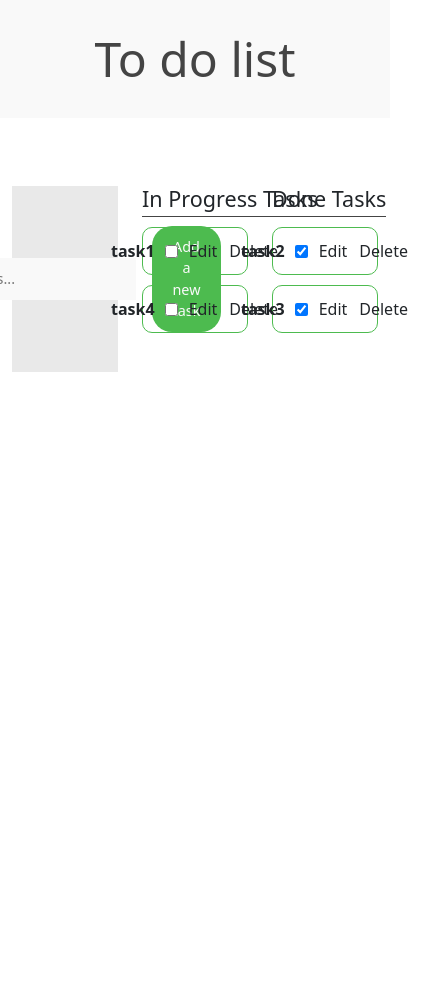
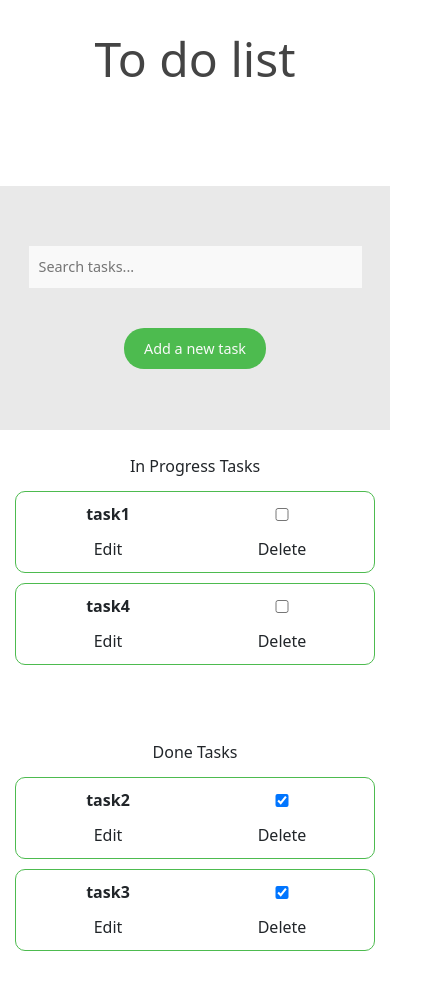
Before and after one commit to mehdimoosavi7/to-do-list, a React (Create React App) app: page / in a window 390 px wide. Shown: the top 990 px of the page, 430 px wide, since content can reach past the window. Built offline with nearby package versions, Linux system fonts and the light colour scheme.

Commit message:
style converted to sass

```diff
--- a/package.json
+++ b/package.json
@@ -9,7 +9,9 @@
     "bootstrap": "^5.3.1",
     "react": "^18.2.0",
     "react-dom": "^18.2.0",
-    "react-scripts": "^2.1.3",
+    "react-scripts": "^5.0.1",
+    "sass": "^1.66.1",
+    "sass-loader": "^13.3.2",
     "web-vitals": "^2.1.4"
   },
   "scripts": {
--- a/src/App.js
+++ b/src/App.js
@@ -1,5 +1,5 @@
 import React  from 'react';
-import "./App.css";
+import "./App.scss";
 import { useState } from "react";
 import Search from "./components/Search";
 import Task from "./components/Task";
@@ -78,10 +78,10 @@ function App() {
           <h2 className='to-do-title'>To do list</h2>
         </div>
         <div className="row">
-          <Editbox action={"Add Task"} text={"Add"} Func={tasks.find(t => t.id === editBoxState.editId) ? updateTask : addTask} hideEditBox={hideEditBox} isVisible={editBoxState.isVisible} task={tasks.find(t => t.id === editBoxState.editId) ? tasks[editBoxState.editId-1] : ""}/>
+          <Editbox Func={tasks.find(t => t.id === editBoxState.editId) ? updateTask : addTask} hideEditBox={hideEditBox} isVisible={editBoxState.isVisible} task={tasks.find(t => t.id === editBoxState.editId) ? tasks[editBoxState.editId-1] : ""}/>
         </div>
         <div className="row content">
-          <div className="col-4">
+          <div className="col-12 col-md-4">
             <div className='sidebar'>
               <Search value={value} func={(e) => setValue(e.target.value)} />
               <button className="add-btn" id="addButton" onClick={showEditBox}>
@@ -89,29 +89,27 @@ function App() {
               </button>
             </div>
           </div>
-          <div className="col-4">
+          <div className="col-12 col-sm-6 col-md-4">
             <h4 className="title">In Progress Tasks</h4>
             <div className="tasks">
               {tasks.filter(item => {
-                if(!value) return true
-                if(item.name.includes(value)){
+                if(!value || item.name.includes(value)){
                   return true
                 }
               }).map((i, v) =>
-                !i.done && <Task key={i.id} name={i.name} done={i.done} deleteFunc={() => {removeTask(i.id)}} editFunc={() => {showEditBox(i.id, i.name)}} state={i.done ? true : false} checkFunc={() => {checkTask(i.id)}}/>
+                !i.done && <Task key={i.id} name={i.name} deleteFunc={() => {removeTask(i.id)}} editFunc={() => {showEditBox(i.id, i.name)}} state={i.done ? true : false} checkFunc={() => {checkTask(i.id)}}/>
               )}
             </div>
           </div>
-          <div className="col-4">
+          <div className="col-12 col-sm-6 col-md-4">
             <h4 className="title">Done Tasks</h4>
             <div className="tasks">
               {tasks.filter(item => {
-                if(!value) return true
-                if(item.name.includes(value)){
+                if(!value || item.name.includes(value)){
                   return true
                 }
               }).map((i, v) =>
-                i.done && <Task key={i.id} name={i.name} done={i.done} deleteFunc={() => {removeTask(i.id)}} editFunc={() => {showEditBox(i.id,i.name)}} state={i.done ? true : false} checkFunc={() => {checkTask(i.id)}} />
+                i.done && <Task key={i.id} name={i.name} deleteFunc={() => {removeTask(i.id)}} editFunc={() => {showEditBox(i.id,i.name)}} state={i.done ? true : false} checkFunc={() => {checkTask(i.id)}} />
               )}
             </div>
           </div>
--- a/src/index.css
+++ /dev/null
@@ -1,116 +0,0 @@
-body {
-  margin: 0;
-  font-family: -apple-system, BlinkMacSystemFont, 'Segoe UI', 'Roboto', 'Oxygen',
-    'Ubuntu', 'Cantarell', 'Fira Sans', 'Droid Sans', 'Helvetica Neue',
-    sans-serif;
-  -webkit-font-smoothing: antialiased;
-  -moz-osx-font-smoothing: grayscale;
-  width: 100vw;
-  height: 100vh;
-}
-
-body{
-  width: 100vw;
-  height: 100vh;
-}
-.sidebar{
-  display: flex;
-  justify-content: center;
-  align-items: center;
-  padding: 40px 10px;
-  gap: 1rem;
-  background-color: #e9e9e9;
-  height: auto;
-  min-height: 150px;
-}
-.to-do-title{
-  font-size: 3rem;
-  color: #444;
-  padding-block: 30px;
-  background-color: #f9f9f9;
-}
-
-code {
-  font-family: source-code-pro, Menlo, Monaco, Consolas, 'Courier New',
-    monospace;
-}
-.content{
-  height: 100vh;
-}
-.editBox{
-  visibility: hidden;
-  padding-block: 30px;
-  display: flex;
-  justify-content: center;
-  align-items: center;
-  gap: 10px;
-  height: 0;
-}
-.editBox.show{
-  visibility: visible;
-  height: auto;
-}
-.editBox > *{
-  min-width: 150px;
-  padding: 5px 10px;
-  border-radius: 5px;
-  border: 1px solid #175a18;
-}
-
-button{
-  border: none;
-  box-shadow: none;
-  background-color: #4dbb4f;
-  color: #f9f9f9;
-  width: max-content;
-  display: flex;
-  justify-content: center;
-  align-items: center;
-  border-radius: 20px !important;
-  margin: auto;
-  padding: 10px 20px;
-  font-size: .9rem !important;
-}
-button:hover{
-  color: #444;
-  font-weight: bold;
-}
-.searchText{
-  padding-inline: 10px;
-  font-size: .9rem !important;
-  border: none;
-  background-color: #f9f9f9;
-  padding: 10px;
-}
-.title{
-  border-bottom: 1px solid #444;
-  padding-bottom: 5px;
-  width: max-content;
-  margin: auto;
-}
-.tasks{
-  padding-top: 10px;
-}
-.task{
-  padding: 10px;
-  display: flex;
-  align-items: center;
-  justify-content: center;
-  gap: 10px;
-  border: 1px solid #4dbb4f;
-  margin-bottom: 10px;
-  border-radius: 10px;
-}
-.task-check,
-.edt-task,
-.rmv-task{
-  cursor: pointer;
-  border: 1px solid transparent;
-}
-:is(.edt-task,
-.rmv-task):hover{
-  border-bottom: 1px solid #444;
-}
-.task-name{
-  font-weight: 600;
-}
--- a/src/index.js
+++ b/src/index.js
@@ -1,6 +1,7 @@
 import React from 'react';
 import ReactDOM from 'react-dom/client';
-import './index.css';
+import './index.scss';
+import './scss/style.scss'
 import App from './App';
 import reportWebVitals from './reportWebVitals';
 import 'bootstrap/dist/css/bootstrap.css'
--- /dev/null
+++ b/src/scss/style.scss
@@ -0,0 +1,169 @@
+html {
+  max-width: 100%;
+  overflow: hidden auto;
+}
+
+body {
+  margin: 0;
+  font-family: -apple-system, BlinkMacSystemFont, "Segoe UI", "Roboto", "Oxygen",
+    "Ubuntu", "Cantarell", "Fira Sans", "Droid Sans", "Helvetica Neue",
+    sans-serif;
+  -webkit-font-smoothing: antialiased;
+  -moz-osx-font-smoothing: grayscale;
+  max-width: 100%;
+  height: 100%;
+  overflow: hidden auto;
+}
+
+.sidebar {
+  display: flex;
+  justify-content: center;
+  align-items: center;
+  flex-direction: column;
+  padding: 40px 10px;
+  gap: 1rem;
+  background-color: #e9e9e9;
+  height: auto;
+  min-height: 150px;
+}
+
+.to-do-title {
+  font-size: 3rem;
+  color: #444;
+  padding-block: 30px;
+}
+
+code {
+  font-family: source-code-pro, Menlo, Monaco, Consolas, "Courier New",
+    monospace;
+}
+
+.content {
+  height: 100vh;
+}
+
+.editBox {
+  visibility: hidden;
+  padding-block: 30px;
+  display: flex;
+  justify-content: center;
+  align-items: center;
+  gap: 10px;
+  height: 0;
+
+  &.show {
+    visibility: visible;
+    height: auto;
+  }
+
+  > * {
+    min-width: 150px;
+    padding: 5px 10px;
+    border-radius: 5px;
+    border: 1px solid #175a18;
+  }
+}
+
+button {
+  border: none !important;
+  box-shadow: none;
+  background-color: #4dbb4f;
+  color: #f9f9f9;
+  width: max-content;
+  display: flex;
+  justify-content: center;
+  align-items: center;
+  border-radius: 20px !important;
+  margin: auto;
+  padding: 10px 20px;
+  font-size: 0.9rem !important;
+
+  &:hover {
+    color: #444;
+    font-weight: bold;
+  }
+}
+
+.searchText {
+  padding-inline: 10px;
+  font-size: 0.9rem !important;
+  border: none;
+  background-color: #f9f9f9;
+  padding: 10px;
+}
+
+.title {
+  padding-bottom: 5px;
+  width: max-content;
+  margin: auto;
+}
+
+.tasks {
+  padding-top: 10px;
+}
+
+.task {
+  padding: 10px;
+  display: flex;
+  align-items: center;
+  justify-content: center;
+  gap: 10px;
+  border: 1px solid #4dbb4f;
+  margin-bottom: 10px;
+  border-radius: 10px;
+}
+
+.task-check,
+.edt-task,
+.rmv-task {
+  cursor: pointer;
+  border: 1px solid transparent;
+}
+
+:is(.edt-task, .rmv-task):hover {
+  border-bottom: 1px solid #444;
+}
+
+.task-name {
+  font-weight: 600;
+}
+
+@media (max-width: 768px) {
+  .container {
+    padding: 0 !important;
+    max-width: 100% !important;
+  }
+
+  .tasks {
+    margin-inline: 15px;
+  }
+
+  .sidebar {
+    height: 90%;
+    gap: 40px;
+  }
+
+  .searchText {
+    width: 90%;
+  }
+
+  .editBox {
+    flex-direction: column;
+    padding-inline: 15px;
+
+    input {
+      width: 90%;
+      margin-bottom: 20px;
+    }
+  }
+
+  .title {
+    padding-inline: 10px;
+    font-size: 1rem;
+  }
+
+  .task {
+    display: grid;
+    grid-template-columns: repeat(2, 1fr);
+  }
+}
```
Also changed, not shown: src/App.scss (renamed from src/App.css), src/index.scss (added), 1 other file (tests, documents, lock files or other folders).
